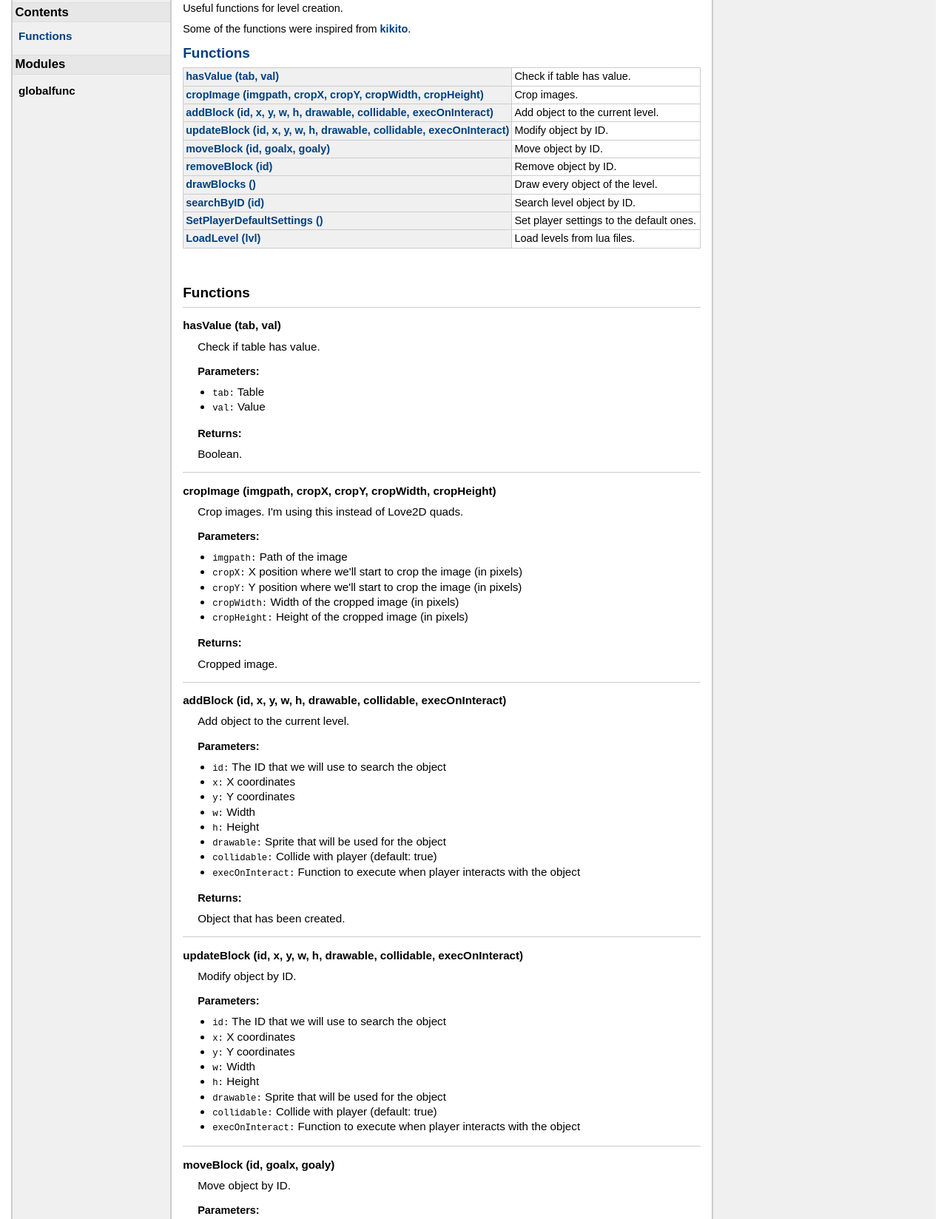
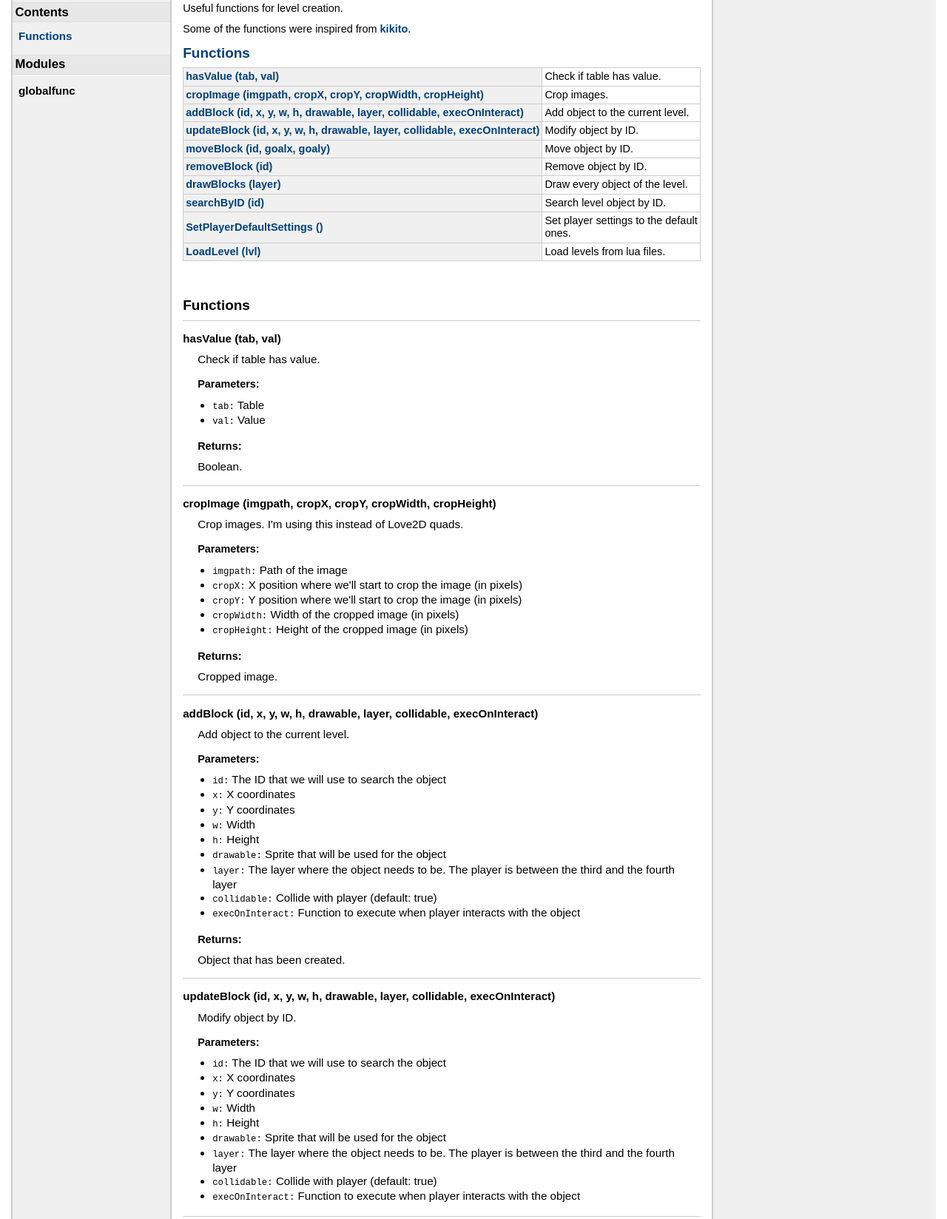
Before and after one commit to PGgamer2/Love2D-RPG, a plain HTML site: page doc/index.html in a window 1280 px wide. Shown: the part 74-1722 px from the top of the page at 74% size. Drawn offline with Linux system fonts and the light colour scheme.

Commit message:
Added layers

```diff
--- a/doc/index.html
+++ b/doc/index.html
@@ -59,11 +59,11 @@
 	<td class="summary">Crop images.</td>
 	</tr>
 	<tr>
-	<td class="name" nowrap><a href="#addBlock">addBlock (id, x, y, w, h, drawable, collidable, execOnInteract)</a></td>
+	<td class="name" nowrap><a href="#addBlock">addBlock (id, x, y, w, h, drawable, layer, collidable, execOnInteract)</a></td>
 	<td class="summary">Add object to the current level.</td>
 	</tr>
 	<tr>
-	<td class="name" nowrap><a href="#updateBlock">updateBlock (id, x, y, w, h, drawable, collidable, execOnInteract)</a></td>
+	<td class="name" nowrap><a href="#updateBlock">updateBlock (id, x, y, w, h, drawable, layer, collidable, execOnInteract)</a></td>
 	<td class="summary">Modify object by ID.</td>
 	</tr>
 	<tr>
@@ -75,7 +75,7 @@
 	<td class="summary">Remove object by ID.</td>
 	</tr>
 	<tr>
-	<td class="name" nowrap><a href="#drawBlocks">drawBlocks ()</a></td>
+	<td class="name" nowrap><a href="#drawBlocks">drawBlocks (layer)</a></td>
 	<td class="summary">Draw every object of the level.</td>
 	</tr>
 	<tr>
@@ -167,7 +167,7 @@
 </dd>
     <dt>
     <a name = "addBlock"></a>
-    <strong>addBlock (id, x, y, w, h, drawable, collidable, execOnInteract)</strong>
+    <strong>addBlock (id, x, y, w, h, drawable, layer, collidable, execOnInteract)</strong>
     </dt>
     <dd>
     Add object to the current level.
@@ -193,6 +193,9 @@
         <li><span class="parameter">drawable</span>
          Sprite that will be used for the object
         </li>
+        <li><span class="parameter">layer</span>
+         The layer where the object needs to be. The player is between the third and the fourth layer
+        </li>
         <li><span class="parameter">collidable</span>
          Collide with player (default: true)
         </li>
@@ -213,7 +216,7 @@
 </dd>
     <dt>
     <a name = "updateBlock"></a>
-    <strong>updateBlock (id, x, y, w, h, drawable, collidable, execOnInteract)</strong>
+    <strong>updateBlock (id, x, y, w, h, drawable, layer, collidable, execOnInteract)</strong>
     </dt>
     <dd>
     Modify object by ID.
@@ -238,6 +241,9 @@
         </li>
         <li><span class="parameter">drawable</span>
          Sprite that will be used for the object
+        </li>
+        <li><span class="parameter">layer</span>
+         The layer where the object needs to be. The player is between the third and the fourth layer
         </li>
         <li><span class="parameter">collidable</span>
          Collide with player (default: true)
@@ -311,13 +317,19 @@
 </dd>
     <dt>
     <a name = "drawBlocks"></a>
-    <strong>drawBlocks ()</strong>
+    <strong>drawBlocks (layer)</strong>
     </dt>
     <dd>
     Draw every object of the level.
  Put this inside love.draw()
 
 
+    <h3>Parameters:</h3>
+    <ul>
+        <li><span class="parameter">layer</span>
+         The layer you want to draw. It will draw everything if the parameter is nil
+        </li>
+    </ul>
 
 
 
@@ -397,7 +409,7 @@
 </div> <!-- id="main" -->
 <div id="about">
 <i>generated by <a href="http://github.com/stevedonovan/LDoc">LDoc 1.4.6</a></i>
-<i style="float:right;">Last updated 2020-12-27 21:10:16 </i>
+<i style="float:right;">Last updated 2020-12-28 15:14:18 </i>
 </div> <!-- id="about" -->
 </div> <!-- id="container" -->
 </body>
```
Also changed, not shown: 4 other files.
